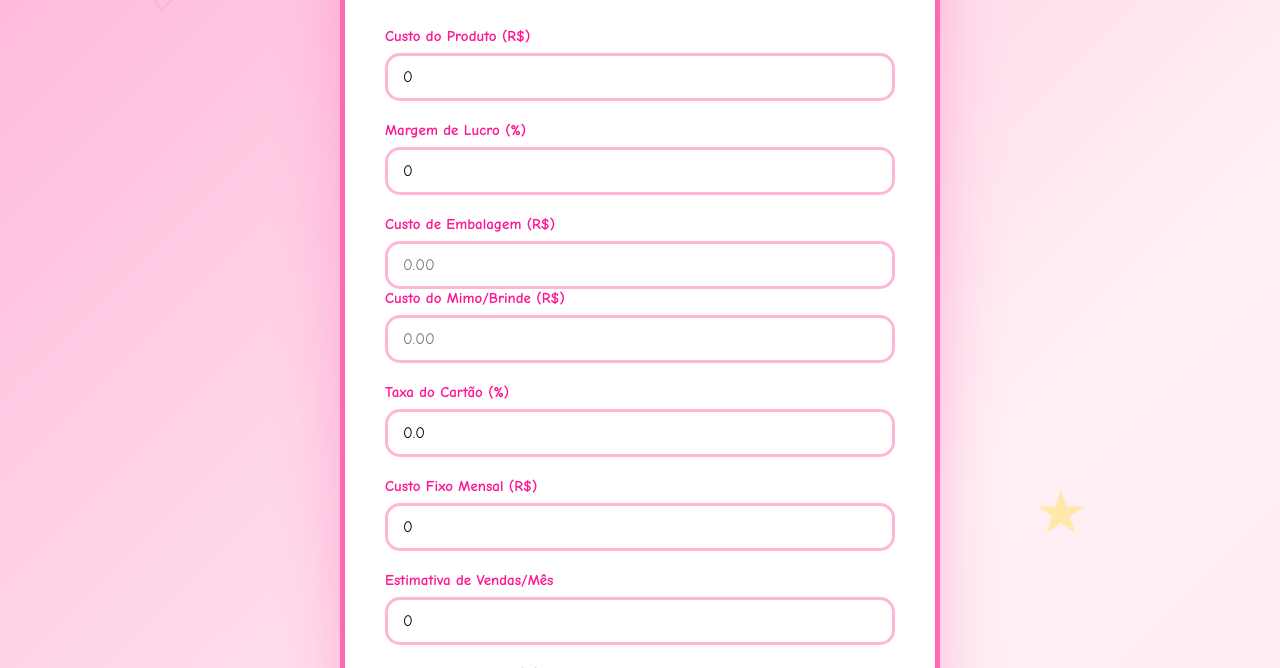
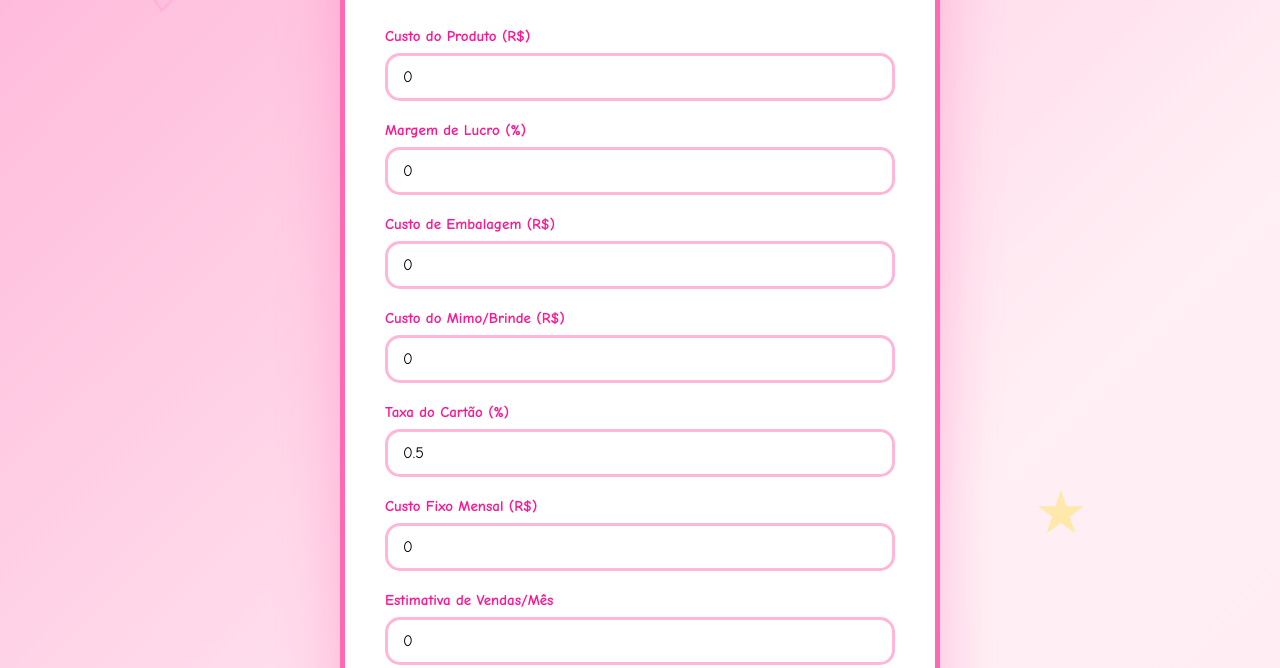
Before and after one commit to vanderL/vanderL.github.io, a plain HTML site: page lari/calculadora.html in a window 1280 px wide. Shown: the part 132-800 px from the top of the page. Drawn offline with Linux system fonts and the light colour scheme.

Commit message:
fix: calculadora

```diff
--- a/lari/calculadora.html
+++ b/lari/calculadora.html
@@ -312,17 +312,17 @@
 
         <div class="input-group">
             <label for="embalagem">Custo de Embalagem (R$)</label>
-            <input type="number" id="embalagem" placeholder="0.00" step="0.01" value="0>
+            <input type="number" id="embalagem" placeholder="0.00" step="0.01" value="0">
         </div>
 
         <div class="input-group">
             <label for="mimo">Custo do Mimo/Brinde (R$)</label>
-            <input type="number" id="mimo" placeholder="0.00" step="0.01" value="0>
+            <input type="number" id="mimo" placeholder="0.00" step="0.01" value="0">
         </div>
 
         <div class="input-group">
             <label for="taxaCartao">Taxa do Cartão (%)</label>
-            <input type="number" id="taxaCartao" placeholder="0" step="0.1" value="0.0">
+            <input type="number" id="taxaCartao" placeholder="0" step="0.1" value="0.5">
         </div>
 
         <div class="input-group">
@@ -495,7 +495,7 @@
             const wb = XLSX.utils.book_new();
 
             const dados = [
-                ['CALCULADORA DE PREÇO - LARISSA', ''],
+                ['CALCULADORA DE PREÇO - Larissa', ''],
                 ['', ''],
                 ['✨ DADOS DE ENTRADA (VOCÊ PODE EDITAR) ✨', ''],
                 ['Custo do Produto (R$)', custoProduto],
```
